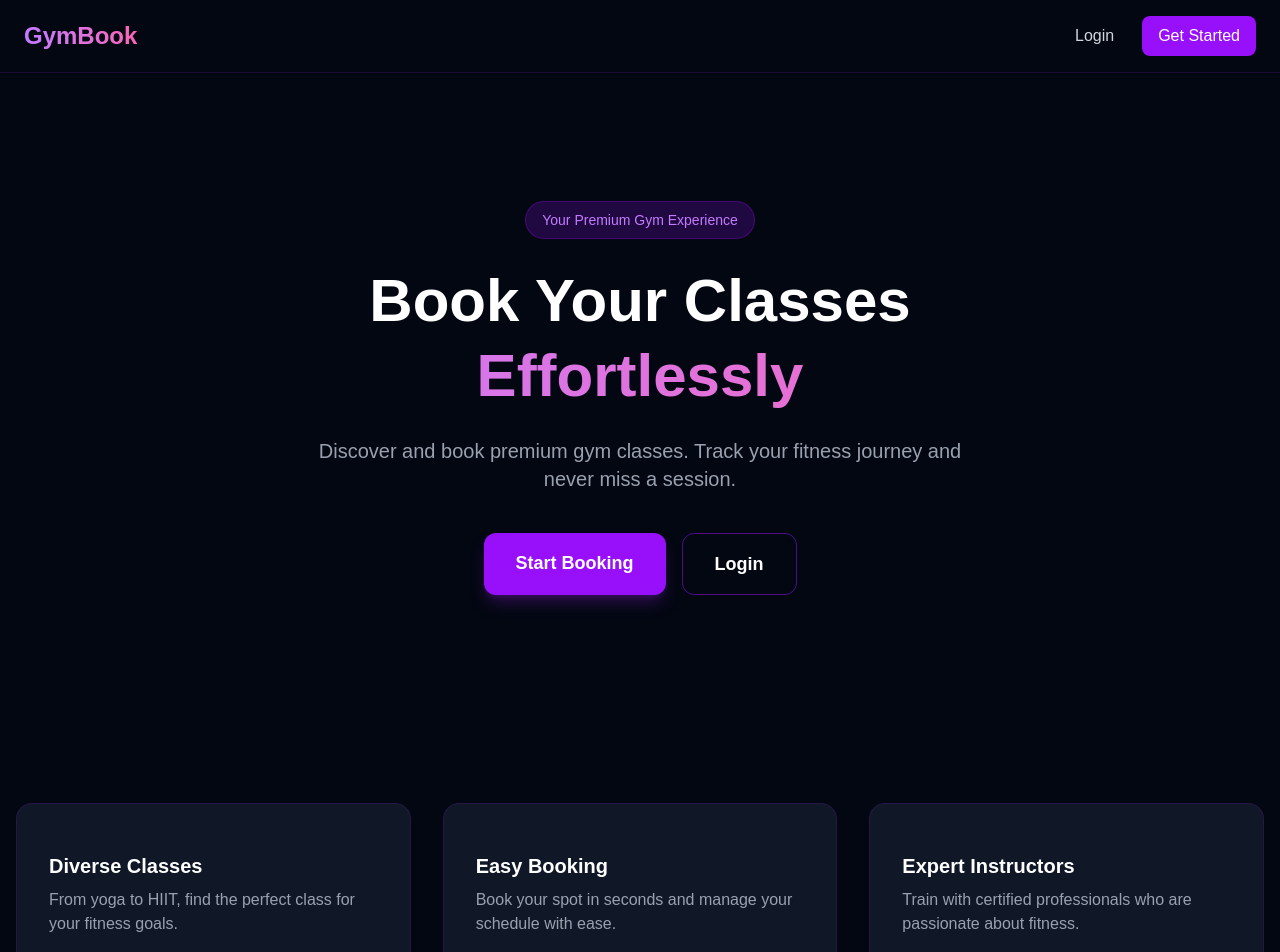
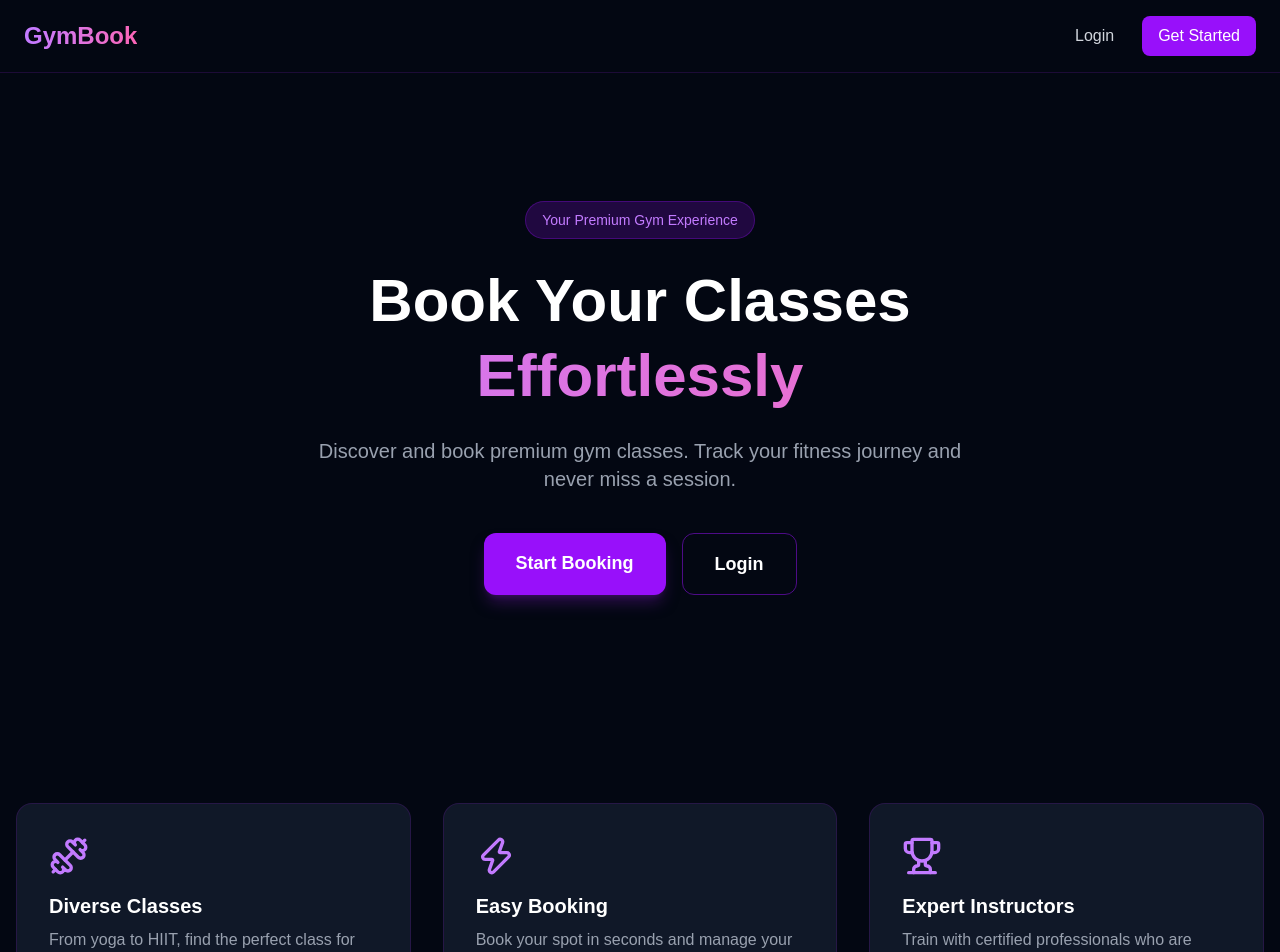
Before and after one commit to youssefkhaled19-prog/Gym-Class-Booking-System, a Next.js app: page / in a window 1280 px wide. Shown: the top 952 px of the page. Built offline with nearby package versions, Linux system fonts and the light colour scheme.

Commit message:
replace emojis with lucide icons

```diff
--- a/app/page.tsx
+++ b/app/page.tsx
@@ -1,4 +1,5 @@
 import Link from 'next/link';
+import { Dumbbell, Zap, Trophy } from 'lucide-react';
 
 export default function Home() {
   return (
@@ -13,7 +14,7 @@ export default function Home() {
 
       <div className="container mx-auto px-4 py-32 text-center">
         <div className="inline-block bg-purple-600/20 text-purple-400 text-sm px-4 py-2 rounded-full mb-6 border border-purple-600/30">
-           Your Premium Gym Experience
+          Your Premium Gym Experience
         </div>
         <h1 className="text-6xl font-bold mb-6 leading-tight">
           Book Your Classes
@@ -34,17 +35,17 @@ export default function Home() {
 
       <div className="container mx-auto px-4 py-20 grid grid-cols-1 md:grid-cols-3 gap-8">
         <div className="bg-gray-900 border border-purple-900/30 p-8 rounded-2xl">
-          <div className="text-4xl mb-4"></div>
+          <Dumbbell size={40} className="text-purple-400 mb-4" />
           <h3 className="text-xl font-bold mb-2">Diverse Classes</h3>
           <p className="text-gray-400">From yoga to HIIT, find the perfect class for your fitness goals.</p>
         </div>
         <div className="bg-gray-900 border border-purple-900/30 p-8 rounded-2xl">
-          <div className="text-4xl mb-4"></div>
+          <Zap size={40} className="text-purple-400 mb-4" />
           <h3 className="text-xl font-bold mb-2">Easy Booking</h3>
           <p className="text-gray-400">Book your spot in seconds and manage your schedule with ease.</p>
         </div>
         <div className="bg-gray-900 border border-purple-900/30 p-8 rounded-2xl">
-          <div className="text-4xl mb-4"></div>
+          <Trophy size={40} className="text-purple-400 mb-4" />
           <h3 className="text-xl font-bold mb-2">Expert Instructors</h3>
           <p className="text-gray-400">Train with certified professionals who are passionate about fitness.</p>
         </div>
--- a/package.json
+++ b/package.json
@@ -13,6 +13,7 @@
     "bcryptjs": "^3.0.3",
     "js-cookie": "^3.0.5",
     "jsonwebtoken": "^9.0.3",
+    "lucide-react": "^1.16.0",
     "mongodb": "^7.2.0",
     "mongoose": "^9.5.0",
     "next": "16.2.4",
```
Also changed, not shown: 1 other file (tests, documents, lock files or other folders).
